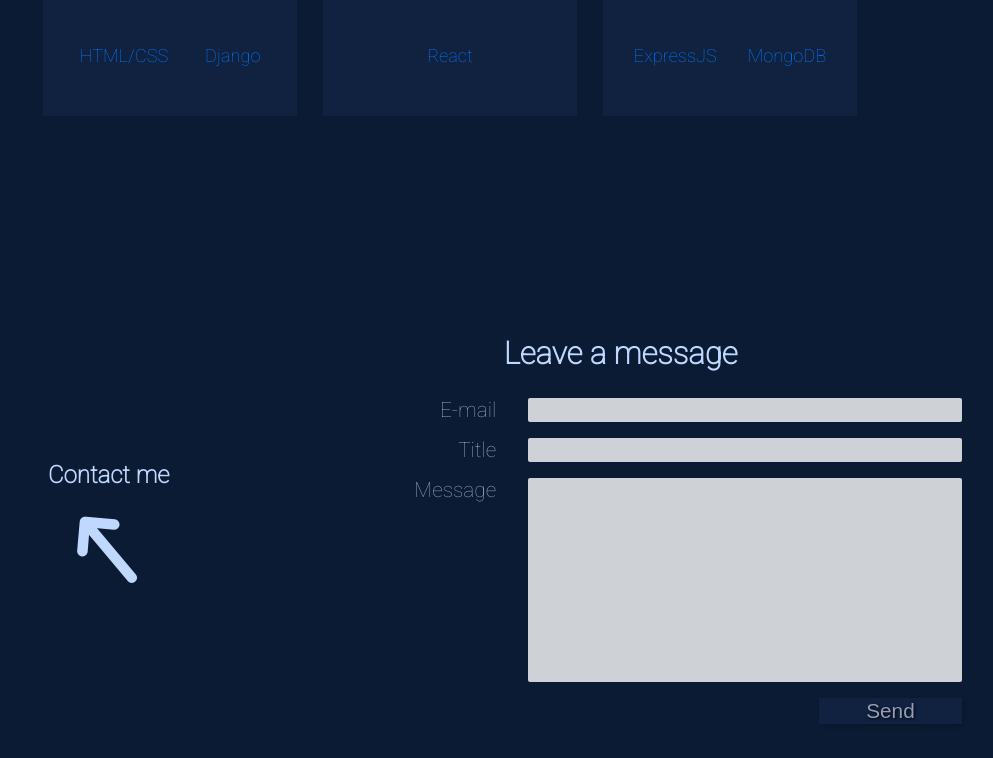
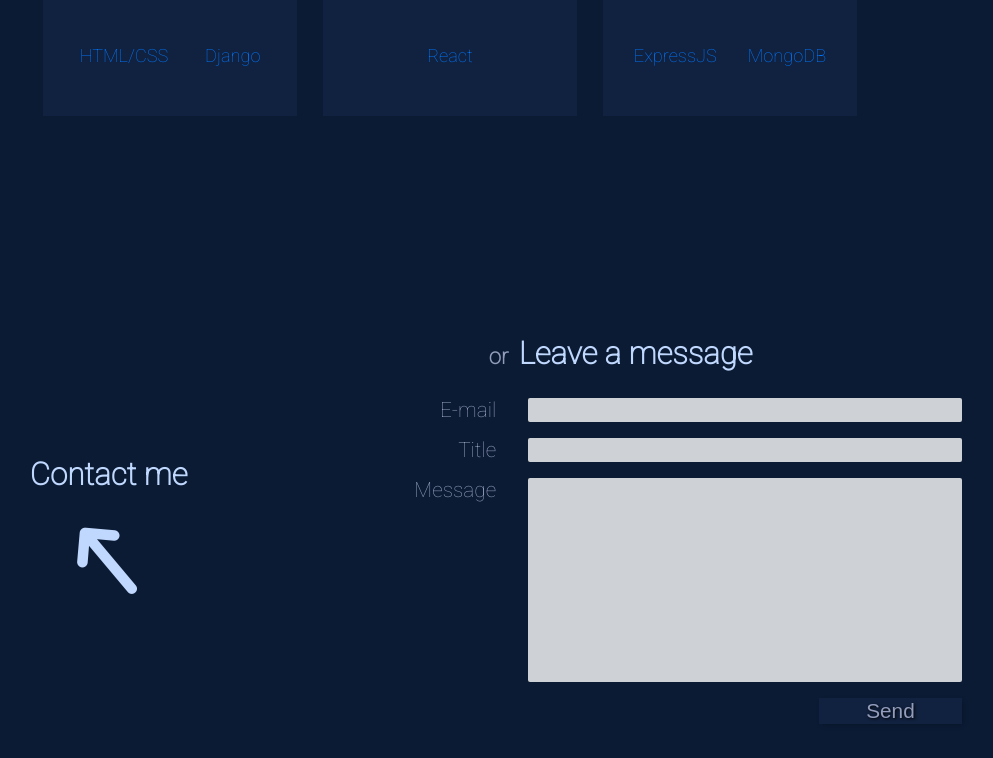
Before and after one commit to xaleel/xaleel.github.io, a plain HTML site: page index.html in a window 1280 px wide. Shown: the part 4141-4899 px from the top of the page, without its empty margins (198-1191 px from the left). Drawn offline with Linux system fonts and the light colour scheme; a web font is replaced by a local one.

Commit message:
Update styles.css

```diff
--- a/styles.css
+++ b/styles.css
@@ -669,7 +669,8 @@ ul{
 }
 .project-desc:hover{
     color: var(--light);
-    transition: color 200ms;
+    font-weight: 800;
+    transition: all 200ms;
 }
 
 .project-built-with{
@@ -860,6 +861,10 @@ ul{
     color: var(--light);
 }
 
+.contact-left-txt{
+    font-size: calc((3vh + 3vw) / 2);
+}
+
 .fa-arrow-left-long{
     font-size: calc((8vh + 8vw) / 2);
 }
@@ -901,6 +906,13 @@ textarea{
     font-size: calc((3vh + 3vw) / 2);
     color: var(--light);
     text-align: center;
+}
+
+.form-title::before {
+    content: "or";
+    font-size: calc((1.5vh + 2.5vw) / 2);
+    margin-right: calc((1vh + 1vw) / 2);
+    color: var(--gray);
 }
 
 #contact-form-submit{
```
